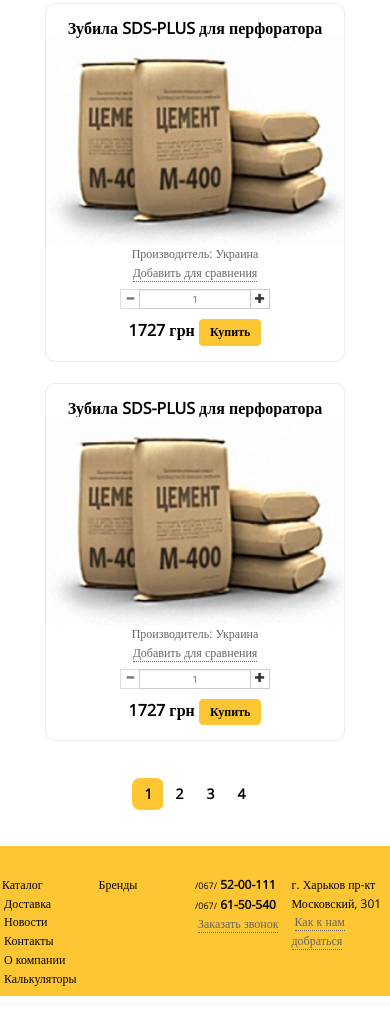
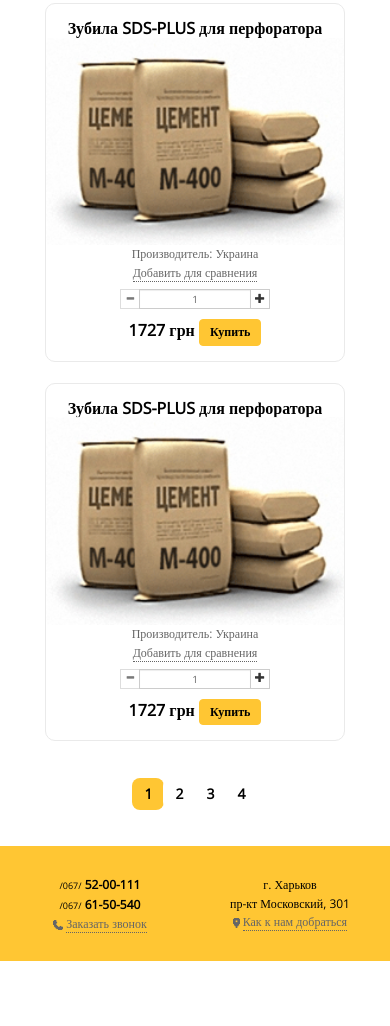
Before and after one commit to kurtec90/layout-metr-kv.github.io, a website: page index.html in a window 390 px wide. Shown: the part 1934-2960 px from the top of the page. After the commit the page ends 2895 px from the top, so only its background shows below. Drawn offline with nearby package versions, Linux system fonts and the light colour scheme.

Commit message:
with footer

```diff
--- a/dependencies/bootstrap/less/project_less/style.less
+++ b/dependencies/bootstrap/less/project_less/style.less
@@ -721,7 +721,7 @@
 		background-size: 250px;
 		height: 150px;
 	}
-	div{
+	.footer_logo{
 		height: 150px;
 		.logo{
 			width: 230px;
@@ -960,9 +960,14 @@
 		border-bottom: 0px!important;
 	}
 	footer{
+		height: 115px!important;
 		.footer_block{
-			padding-left: 2px!important;
-			padding-right: 2px!important;
+			padding-left: 5px!important;
+			padding-right: 5px!important;
+			height: 115px!important;
+		}
+		.footer_info{
+			text-align: center;
 		}
 	}
 }
--- a/index.html
+++ b/index.html
@@ -1014,12 +1014,12 @@
 
     <footer class="container-fluid">
         <div class="row footer_block">
-            <div class="col-md-4 col-sm-4 hidden-xs">
-                <img class="logo" src="img/logo.png" alt="">
+            <div class="footer_logo col-md-4 col-sm-4 hidden-xs">
+                <img class="logo" src="img/header/logo.png" alt="">
             </div>
-            <div class="footer_menu col-md-4 col-sm-4 col-xs-6">
+            <div class="footer_menu col-md-4 col-sm-4 hidden-xs">
                 <ul class="nav nav-pills">
-                    <li><a href="#">Каталог</a></li>
+                    <li style="margin-left:2px"><a href="#">Каталог</a></li>
                     <li><a href="#">Бренды</a></li>
                     <li><a href="#">Доставка</a></li>
                     <li><a href="#">Новости</a></li>
@@ -1028,19 +1028,18 @@
                     <li><a href="#">Калькуляторы</a></li>
                 </ul>
             </div>
-            <div class="footer_info col-md-4 col-sm-4 col-xs-6">
+            <div class="footer_info col-md-4 col-sm-4 col-xs-12">
                 <div class="row">
                     <div class="col-md-6 col-sm-6 col-xs-6">
                         <span class="small_text">/067/</span> <span class="phone_number_text">52-00-111</span><br>
                         <span class="small_text">/067/</span> <span class="phone_number_text">61-50-540</span><br>
-                        <img src="img/footer_call.png" alt=""><a href="">Заказать звонок</a>
+                        <img src="img/footer/footer_call.png" alt=""><a href="">Заказать звонок</a>
                     </div>
                     <div class="col-md-6 col-sm-6 col-xs-6">
-                        <span>г. Харьков пр-кт Московский, 301</span><br>
-                        <img src="img/footer_address.png" alt=""><a href="">Как к нам добраться</a>
+                        <span>г. Харьков <br class="visible-xs"> пр-кт Московский, 301</span><br>
+                        <img src="img/footer/footer_address.png" alt=""><a href="">Как к нам добраться</a>
                     </div>
                 </div>
-
             </div>
         </div>
     </footer>
```
Also changed, not shown: css/style.css, img/footer/footer_address.png (added), img/footer/footer_call.png (added).
